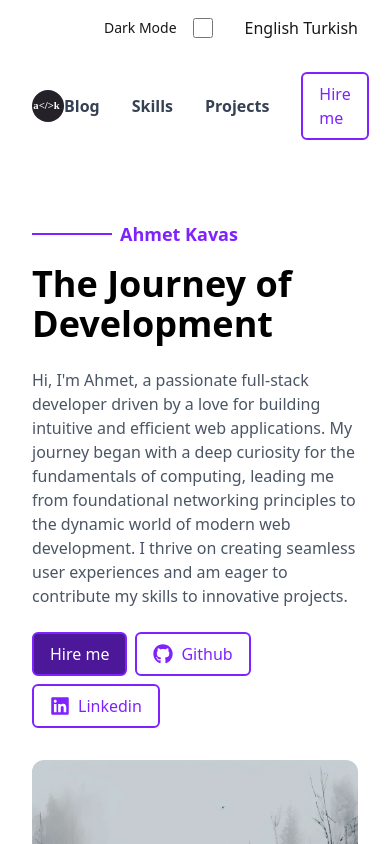
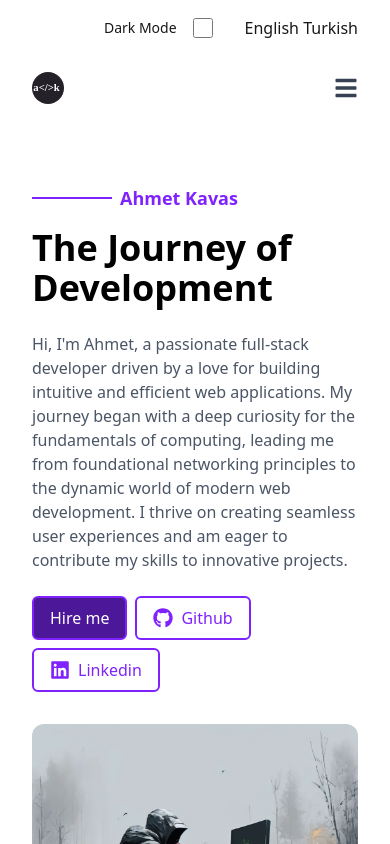
Before and after one commit to ahmetkvs/portfolio, a React (Vite) app: page / in a window 390 px wide. Shown: the top 844 px of the page. Built offline with nearby package versions, Linux system fonts and the light colour scheme.

Commit message:
Added an hamburger menu

```diff
--- a/src/components/navbar/Navbar.jsx
+++ b/src/components/navbar/Navbar.jsx
@@ -1,41 +1,79 @@
-import React from "react";
+import React, { useState } from "react";
 import { Link } from "react-router-dom";
 import { useLightDarkTheme } from "../../contexts/LightDarkThemeContext";
+import { FaBars, FaTimes } from "react-icons/fa";
 
 function Navbar() {
   const { ldTheme } = useLightDarkTheme();
+  const [isMenuOpen, setIsMenuOpen] = useState(false);
+
+  const toggleMenu = () => {
+    setIsMenuOpen(!isMenuOpen);
+  };
 
   return (
     <nav className="w-full flex items-center justify-between px-4 md:px-8 lg:px-16 py-4">
+      <Link to="/">
         <img
           src={
-          ldTheme === "dark" ? "/assets/logoLight.svg" : "/assets/logoDark.svg"
+            ldTheme === "dark"
+              ? "/assets/logoLight.svg"
+              : "/assets/logoDark.svg"
           }
           alt="logo"
           className="w-8 h-8 object-center rounded-2xl"
         />
-      <div className="flex space-x-8 items-center">
+      </Link>
+
+      <button
+        className="md:hidden text-2xl focus:outline-none"
+        onClick={toggleMenu}
+      >
+        {isMenuOpen ? (
+          <FaTimes
+            className={ldTheme === "dark" ? "text-slate-400" : "text-gray-700"}
+          />
+        ) : (
+          <FaBars
+            className={ldTheme === "dark" ? "text-slate-400" : "text-gray-700"}
+          />
+        )}
+      </button>
+
+      <div
+        className={`flex space-x-8 items-center ${
+          isMenuOpen
+            ? "flex-col absolute top-full left-0 w-full bg-opacity-90 backdrop-blur-md py-4 md:static md:flex-row transition-all duration-300"
+            : "hidden md:flex"
+        } ${ldTheme === "dark" ? "bg-zinc-900" : "bg-white"}`}
+      >
         <Link
           to="#"
-          className={`font-semibold ${ldTheme === "dark" ? "text-slate-400" : "text-gray-700"}`}
+          className={`font-semibold text-lg py-2 px-4 ${
+            ldTheme === "dark" ? "text-slate-400" : "text-gray-700"
+          }`}
         >
           Blog
         </Link>
         <Link
           to="#skills-section"
-          className={`font-semibold ${ldTheme === "dark" ? "text-slate-400" : "text-gray-700"}`}
+          className={`font-semibold text-lg py-2 px-4 ${
+            ldTheme === "dark" ? "text-slate-400" : "text-gray-700"
+          }`}
         >
           Skills
         </Link>
         <Link
           to="#projects-section"
-          className={`font-semibold ${ldTheme === "dark" ? "text-slate-400" : "text-gray-700"}`}
+          className={`font-semibold text-lg py-2 px-4 ${
+            ldTheme === "dark" ? "text-slate-400" : "text-gray-700"
+          }`}
         >
           Projects
         </Link>
         <Link
           to="#"
-          className={`px-4 py-2 rounded-md transition-colors duration-300 cursor-pointer focus:outline-none focus:ring-2 focus:ring-violet-400 focus:ring-offset-2 focus:ring-offset-violet-800 transform hover:scale-105 ${
+          className={`px-4 py-2 text-lg rounded-md transition-colors duration-300 cursor-pointer focus:outline-none focus:ring-2 focus:ring-violet-400 focus:ring-offset-2 focus:ring-offset-violet-800 transform hover:scale-105 ${
             ldTheme === "dark"
               ? "bg-slate-200 border-2 border-slate-300 text-zinc-900 hover:bg-slate-100 hover:border-slate-200"
               : "bg-white border-2 border-violet-600 text-violet-600 hover:bg-violet-900 hover:text-white"
```
Lines whose indentation alone changed are shown as unchanged.
